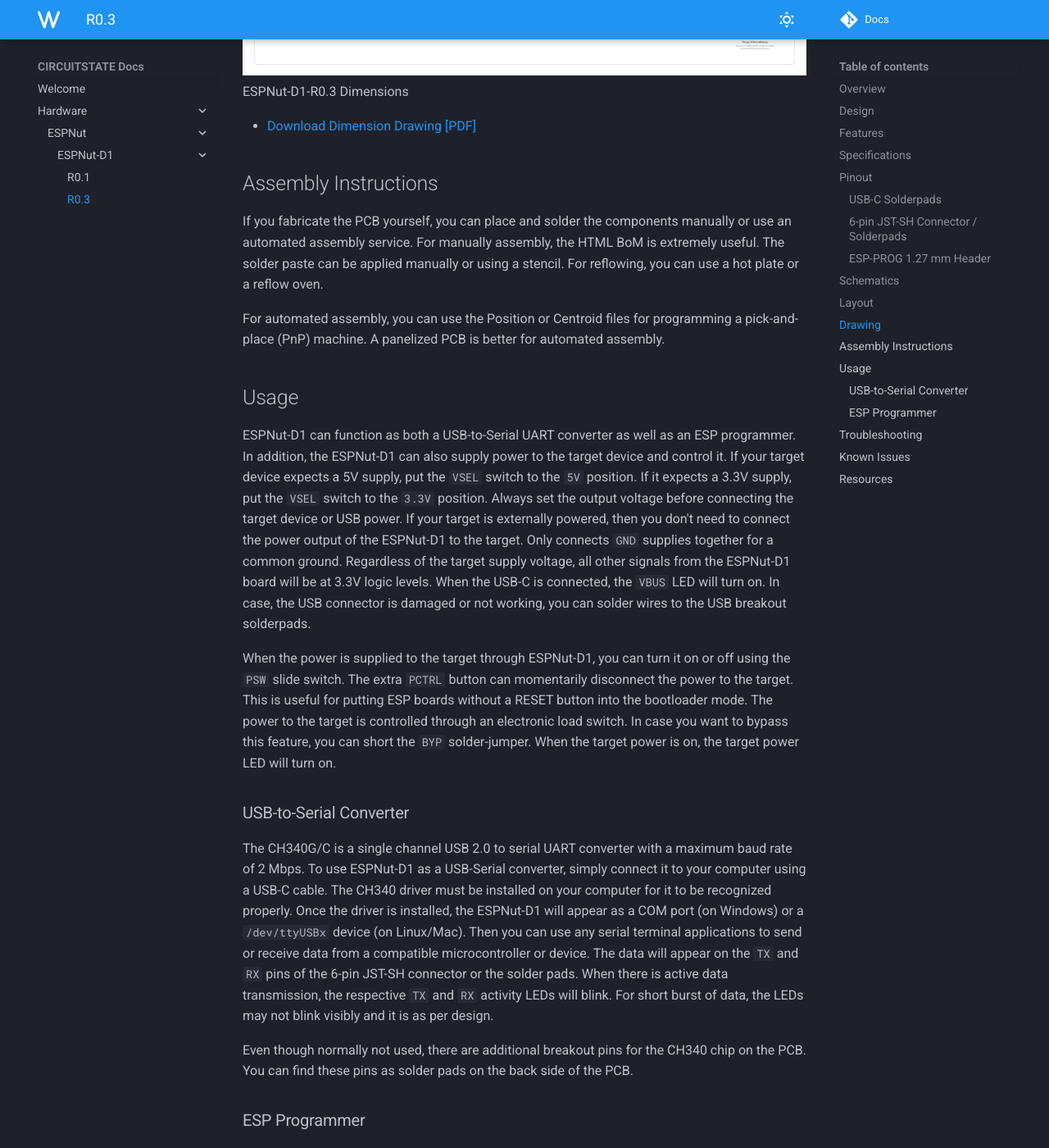
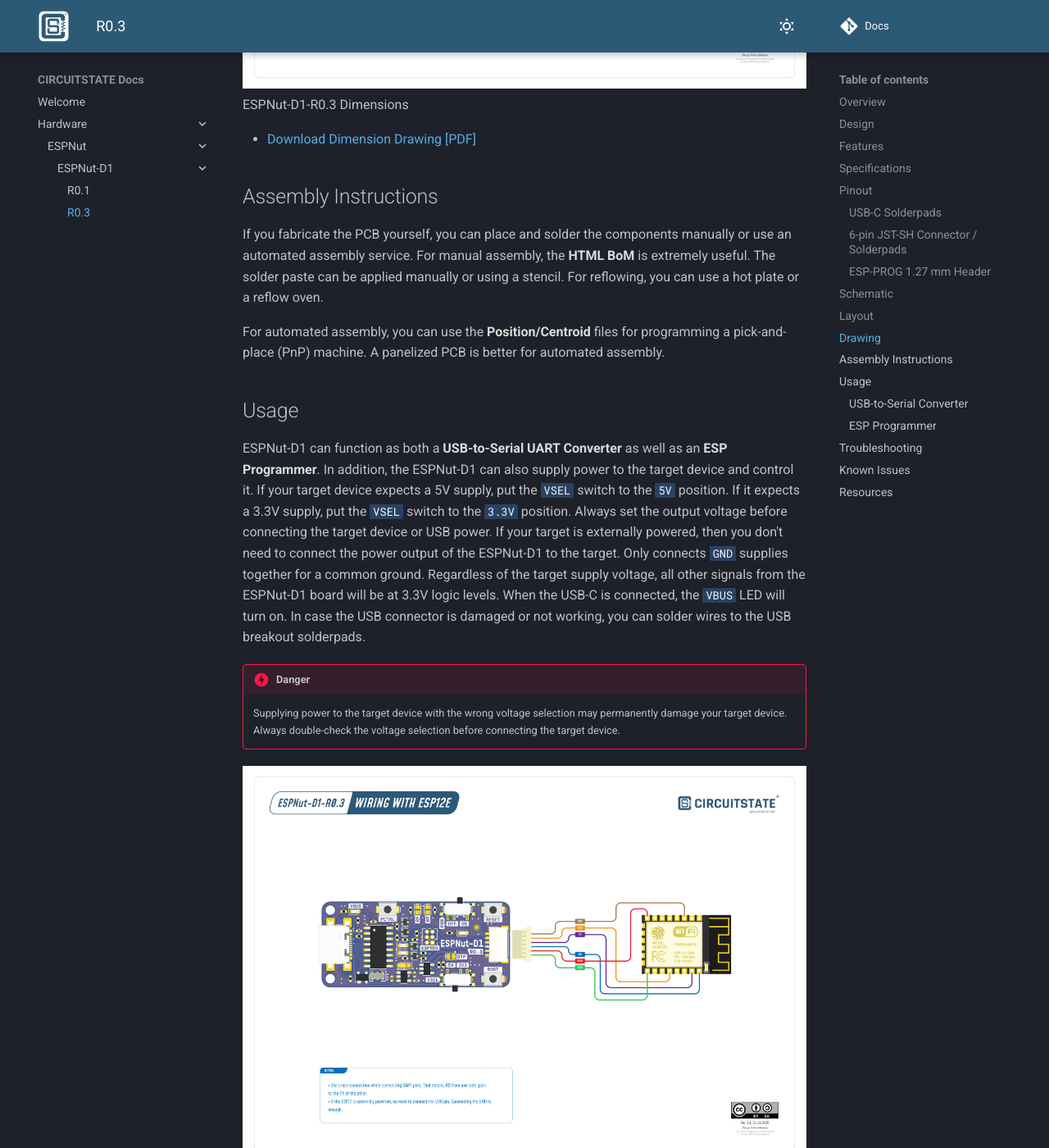
Before and after one commit to CIRCUITSTATE/Docs, an MkDocs documentation site: the page built from docs/Hardware/ESPNut/ESPNut-D1/R0.3/index.md, in a window 1280 px wide and 1400 px high, scrolled down 6354 px. Shown: the whole window at 82% size. Built offline with MkDocs 1.6.1 and Material for MkDocs 9.7.7, drawn with Linux system fonts in a browser that asks for light colours; comment, search, counter and statistics services are not loaded; some of the changed text lies outside the part shown.

Commit message:
Updated logo
- Site
  - Updated logo.
  - Added custom colors.
  - Added custom colors for inline code.
  - Added `extra.css`.
- `ESPNut-D1-R0.3`
  - Added wiring diagram for ESP12E module.
  - Added CH340 driver installation tutorial from SparkFun.

```diff
--- a/docs/Hardware/ESPNut/ESPNut-D1/R0.3/index.md
+++ b/docs/Hardware/ESPNut/ESPNut-D1/R0.3/index.md
@@ -2,7 +2,7 @@
 
 ## Overview
 
-[**ESPNut-D1**](https://github.com/CIRCUITSTATE/ESPNut-D1) (pronounced as **"ee yes peanut"**) is a single-channel USB-to-Serial converter and Auto-Programmer for the ESP32 & ESP8266 series microcontrollers from Espressif. While there exists many such programmers, ESPNut is a completely open-source hardware (OSHW) project designed in the **KiCad** open-source EDA tool. **D1** is the first design variant of this project. You can download the source files of this design, modify them and redistribute them as you wish.
+[**ESPNut-D1**](https://github.com/CIRCUITSTATE/ESPNut-D1) (pronounced as **"ee yes peanut"**) is a single-channel USB-to-Serial converter and Auto-Programmer for the ESP32 & ESP8266 series microcontrollers from *Espressif*. While there exists many such programmers, ESPNut is a completely open-source hardware (OSHW) project designed in the **KiCad** open-source EDA tool. **D1** is the first design variant of this project. You can download the source files of this design, modify them and redistribute them as you wish.
 
 ESPNut-D1 is based on the popular **CH340** series USB-to-Serial converter chip from *WCH*. The serial port of the chip connects to the target microcontroller through its own serial port. Thanks to the built-in serial bootloader of the ESP series microcontrollers, you can effortlessly program them at any time. The ESPNut-D1 makes this process a bit more convenient.
 
@@ -95,37 +95,37 @@
 
 ### USB-C Solderpads
 
-| Pin Number | Pin Name | Function      |
-| :--------- | -------- | ------------- |
-| 1          | `GND`    | Ground        |
-| 2          | `DP`     | Data Positive |
-| 3          | `DM`     | Data Minus    |
-| 4          | `VBUS`   | 5V            |
+| Pin Number | Pin Name   | Function      |
+| :--------- | ---------- | ------------- |
+| 1          | **`GND`**  | Ground        |
+| 2          | **`DP`**   | Data Positive |
+| 3          | **`DM`**   | Data Minus    |
+| 4          | **`VBUS`** | 5V            |
 
 ### 6-pin JST-SH Connector / Solderpads
 
-| Pin Number | Pin Name    | Function               |
-| :--------- | ----------- | ---------------------- |
-| 1          | `GND`       | Ground                 |
-| 2          | `ESP_VDD_O` | Power for the target   |
-| 3          | `ESP_TX0`   | ESP UART transmit pin  |
-| 4          | `ESP_RX0`   | ESP UART receive pin   |
-| 5          | `ESP_IO0`   | ESP GPIO0 (Boot Mode)  |
-| 6          | `ESP_NRST`  | ESP Reset (Active Low) |
+| Pin Number | Pin Name        | Function               |
+| :--------- | --------------- | ---------------------- |
+| 1          | **`GND`**       | Ground                 |
+| 2          | **`ESP_VDD_O`** | Power for the target   |
+| 3          | **`ESP_TX0`**   | ESP UART transmit pin  |
+| 4          | **`ESP_RX0`**   | ESP UART receive pin   |
+| 5          | **`ESP_IO0`**   | ESP GPIO0 (Boot Mode)  |
+| 6          | **`ESP_NRST`**  | ESP Reset (Active Low) |
 
 ### ESP-PROG 1.27 mm Header
 
-| Pin Number | Pin Name    | Function               |
-| :--------- | ----------- | ---------------------- |
-| 1          | `ESP_NRST`  | ESP Reset (Active Low) |
-| 2          | `ESP_VDD_O` | Power for the target   |
-| 3          | `ESP_TX0`   | ESP UART transmit pin  |
-| 4          | `GND`       | Ground                 |
-| 5          | `ESP_RX0`   | ESP UART receive pin   |
-| 6          | `ESP_IO0`   | ESP GPIO0 (Boot Mode)  |
+| Pin Number | Pin Name        | Function               |
+| :--------- | --------------- | ---------------------- |
+| 1          | **`ESP_NRST`**  | ESP Reset (Active Low) |
+| 2          | **`ESP_VDD_O`** | Power for the target   |
+| 3          | **`ESP_TX0`**   | ESP UART transmit pin  |
+| 4          | **`GND`**       | Ground                 |
+| 5          | **`ESP_RX0`**   | ESP UART receive pin   |
+| 6          | **`ESP_IO0`**   | ESP GPIO0 (Boot Mode)  |
 
 
-## Schematics
+## Schematic
 
 ![ESPNut-D1-R0.3 Schematic](../../../../assets/hardware/ESPNut/D1/R0.3/ESPNut-D1-R0.3-SCH-02082025-1_1.png)
 ESPNut-D1-R0.3 Schematic
@@ -152,19 +152,28 @@
 
 ## Assembly Instructions
 
-If you fabricate the PCB yourself, you can place and solder the components manually or use an automated assembly service. For manually assembly, the HTML BoM is extremely useful. The solder paste can be applied manually or using a stencil. For reflowing, you can use a hot plate or a reflow oven.
+If you fabricate the PCB yourself, you can place and solder the components manually or use an automated assembly service. For manual assembly, the **HTML BoM** is extremely useful. The solder paste can be applied manually or using a stencil. For reflowing, you can use a hot plate or a reflow oven.
 
-For automated assembly, you can use the Position or Centroid files for programming a pick-and-place (PnP) machine. A panelized PCB is better for automated assembly.
+For automated assembly, you can use the **Position/Centroid** files for programming a pick-and-place (PnP) machine. A panelized PCB is better for automated assembly.
 
 ## Usage
 
-ESPNut-D1 can function as both a USB-to-Serial UART converter as well as an ESP programmer. In addition, the ESPNut-D1 can also supply power to the target device and control it. If your target device expects a 5V supply, put the `VSEL` switch to the `5V` position. If it expects a 3.3V supply, put the `VSEL` switch to the `3.3V` position. Always set the output voltage before connecting the target device or USB power. If your target is externally powered, then you don't need to connect the power output of the ESPNut-D1 to the target. Only connects `GND` supplies together for a common ground. Regardless of the target supply voltage, all other signals from the ESPNut-D1 board will be at 3.3V logic levels. When the USB-C is connected, the `VBUS` LED will turn on. In case, the USB connector is damaged or not working, you can solder wires to the USB breakout solderpads.
+ESPNut-D1 can function as both a **USB-to-Serial UART Converter** as well as an **ESP Programmer**. In addition, the ESPNut-D1 can also supply power to the target device and control it. If your target device expects a 5V supply, put the `VSEL` switch to the `5V` position. If it expects a 3.3V supply, put the `VSEL` switch to the `3.3V` position. Always set the output voltage before connecting the target device or USB power. If your target is externally powered, then you don't need to connect the power output of the ESPNut-D1 to the target. Only connects `GND` supplies together for a common ground. Regardless of the target supply voltage, all other signals from the ESPNut-D1 board will be at 3.3V logic levels. When the USB-C is connected, the `VBUS` LED will turn on. In case the USB connector is damaged or not working, you can solder wires to the USB breakout solderpads.
 
-When the power is supplied to the target through ESPNut-D1, you can turn it on or off using the `PSW` slide switch. The extra `PCTRL` button can momentarily disconnect the power to the target. This is useful for putting ESP boards without a RESET button into the bootloader mode. The power to the target is controlled through an electronic load switch. In case you want to bypass this feature, you can short the `BYP` solder-jumper. When the target power is on, the target power LED will turn on.
+!!! danger
+
+    Supplying power to the target device with the wrong voltage selection may permanently damage your target device. Always double-check the voltage selection before connecting the target device.
+
+![Wiring ESPNut-D1-R0.3 with ESP12E ESP8266 module](../../../../assets/hardware/ESPNut/D1/R0.3/ESPNut-D1-R0.3-Wiring-with-ESP12E-R0.1-CIRCUITSTATE-Electronics-1_1.png)
+Wiring ESPNut-D1-R0.3 with ESP12E ESP8266 module
+
+- [Download Wiring [PDF]](../../../../assets/hardware/ESPNut/D1/R0.3/ESPNut-D1-R0.3-Wiring-with-ESP12E-R0.1-CIRCUITSTATE-Electronics-1.pdf)
+
+When the power is supplied to the target through ESPNut-D1, you can turn it on or off using the `PSW` slide switch. The extra `PCTRL` button can momentarily disconnect the power to the target. This is useful for putting ESP boards without a reset button into the bootloader mode. The power to the target is controlled through an electronic load switch. In case you want to bypass this feature, you can short the `BYP` solder-jumper. When the target power is on, the target power LED will turn on.
 
 ### USB-to-Serial Converter
 
-The CH340G/C is a single channel USB 2.0 to serial UART converter with a maximum baud rate of 2 Mbps. To use ESPNut-D1 as a USB-Serial converter, simply connect it to your computer using a USB-C cable. The CH340 driver must be installed on your computer for it to be recognized properly. Once the driver is installed, the ESPNut-D1 will appear as a COM port (on Windows) or a `/dev/ttyUSBx` device (on Linux/Mac). Then you can use any serial terminal applications to send or receive data from a compatible microcontroller or device. The data will appear on the `TX` and `RX` pins of the 6-pin JST-SH connector or the solder pads. When there is active data transmission, the respective `TX` and `RX` activity LEDs will blink. For short burst of data, the LEDs may not blink visibly and it is as per design.
+The **CH340G/C** is a single channel USB 2.0 to serial UART converter with a maximum baud rate of 2 Mbps. To use ESPNut-D1 as a USB-Serial converter, simply connect it to your computer using a USB-C cable. The CH340 driver must be installed on your computer for it to be recognized properly. Once the driver is installed, the ESPNut-D1 will appear as a COM port (on Windows) or a `/dev/ttyUSBx` device (on Linux/Mac). Then you can use any serial terminal applications to send or receive data from a compatible microcontroller or device. The data will appear on the `TX` and `RX` pins of the 6-pin JST-SH connector or the solder pads. When there is active data transmission, the respective `TX` and `RX` activity LEDs will blink. For short burst of data, the LEDs may not blink visibly and it is as per design.
 
 Even though normally not used, there are additional breakout pins for the CH340 chip on the PCB. You can find these pins as solder pads on the back side of the PCB.
 
--- /dev/null
+++ b/docs/assets/stylesheets/extra.css
@@ -0,0 +1,79 @@
+
+/* Custom primary color for light mode*/
+[data-md-color-scheme="default"] {
+  --md-primary-fg-color: #2c5976;
+}
+
+/* Custom primary color for dark mode */
+[data-md-color-scheme="slate"] {
+  --md-primary-fg-color: #57ace5;
+}
+
+/* Change top bar background color */
+.md-header {
+  background-color: #2c5976 !important;
+}
+
+/* Adjust logo size */
+.md-header__button.md-logo img,
+.md-header__button.md-logo svg {
+  height: 40px; /* adjust as needed */
+  width: auto;
+}
+
+/* Table row colors - Light Mode */
+[data-md-color-scheme="default"] {
+  .md-typeset table:not([class]) thead th {
+    background-color: #647c8c; /* your chosen color */
+    color: #ffffff;            /* make sure text is readable */
+  }
+  .md-typeset table:not([class]) tbody tr:nth-child(odd) {
+    background-color: #f1f1f1; /* darker row */
+  }
+
+  .md-typeset table:not([class]) tbody tr:nth-child(even) {
+    background-color: #f8f8f8; /* lighter row */
+  }
+}
+
+/* Table row colors - Dark Mode */
+[data-md-color-scheme="slate"] {
+  .md-typeset table:not([class]) thead th {
+    background-color: #26475c; /* your chosen color */
+    color: #ffffff;            /* make sure text is readable */
+  }
+  .md-typeset table:not([class]) tbody tr:nth-child(odd) {
+    background-color: #293138; /* darker row */
+  }
+
+  .md-typeset table:not([class]) tbody tr:nth-child(even) {
+    background-color: #323c44; /* lighter row */
+  }
+}
+
+/* Target only bold (<strong> and <b>) text inside the main content area */
+[data-md-color-scheme="slate"]{
+  .md-content article strong,
+  .md-content article b {
+    color: #dbdbdb;
+  }
+
+  .md-content article a strong,
+  .md-content article a b {
+    color: inherit; /* reset for bold links */
+  }
+}
+
+/* Scoped only to main content */
+[data-md-color-scheme="slate"]{
+  .md-content .md-typeset code {
+    color: #eef8ff;
+    background-color: rgba(43, 65, 98);
+  }
+}
+[data-md-color-scheme="default"]{
+  .md-content .md-typeset code {
+    color: #2c5976;
+    background-color: rgba(236, 243, 255);
+  }
+}
--- a/mkdocs.yml
+++ b/mkdocs.yml
@@ -3,25 +3,26 @@
 
 theme:
   name: material
+  logo: assets/images/site/CIRCUITSTATE-R-Emblem-20052024-2.svg
   palette:
     # Dark Mode
     - scheme: slate
       toggle:
         icon: material/weather-sunny
         name: Dark mode
-      primary: blue
-      accent: deep purple
+      primary: custom
+      accent: teal
 
     # Light Mode
     - scheme: default
       toggle:
         icon: material/weather-night
         name: Light mode
-      primary: blue
-      accent: deep orange
+      primary: custom
+      accent: deep purple
 
-  icon:
-    logo: fontawesome/solid/w
+  # icon:
+  #   logo: fontawesome/solid/w
 
   favicon: assets/favicon.ico
 
@@ -36,6 +37,9 @@
 
 repo_url: https://github.com/CIRCUITSTATE/Docs
 repo_name: Docs
+
+extra_css:
+  - assets/stylesheets/extra.css
 
 # extra:
 #   social:
```
Also changed, not shown: other parts of docs/Hardware/ESPNut/ESPNut-D1/R0.3/index.md (+10 -9 lines), Changes.md (+12 -0 lines), docs/assets/hardware/ESPNut/D1/R0.3/ESPNut-D1-R0.3-Wiring-with-ESP12E-R0.1-CIRCUITSTATE-Electronics-1_1.png (added), docs/assets/images/site/CIRCUITSTATE-R-Emblem-20052024-2.svg (added), docs/assets/images/site/CIRCUITSTATE-Wordmark-No-Website-01-SVG.svg (added), 2 other files.
